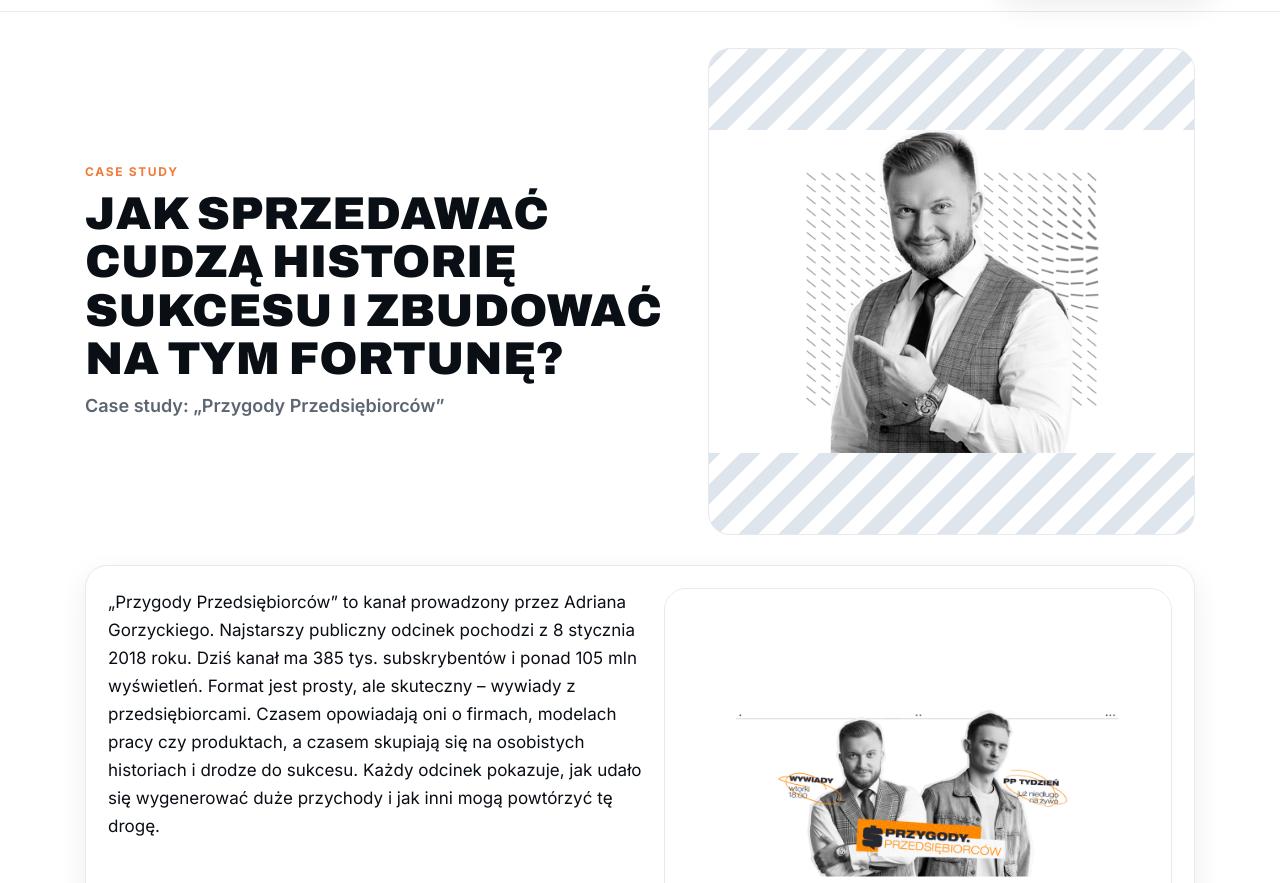
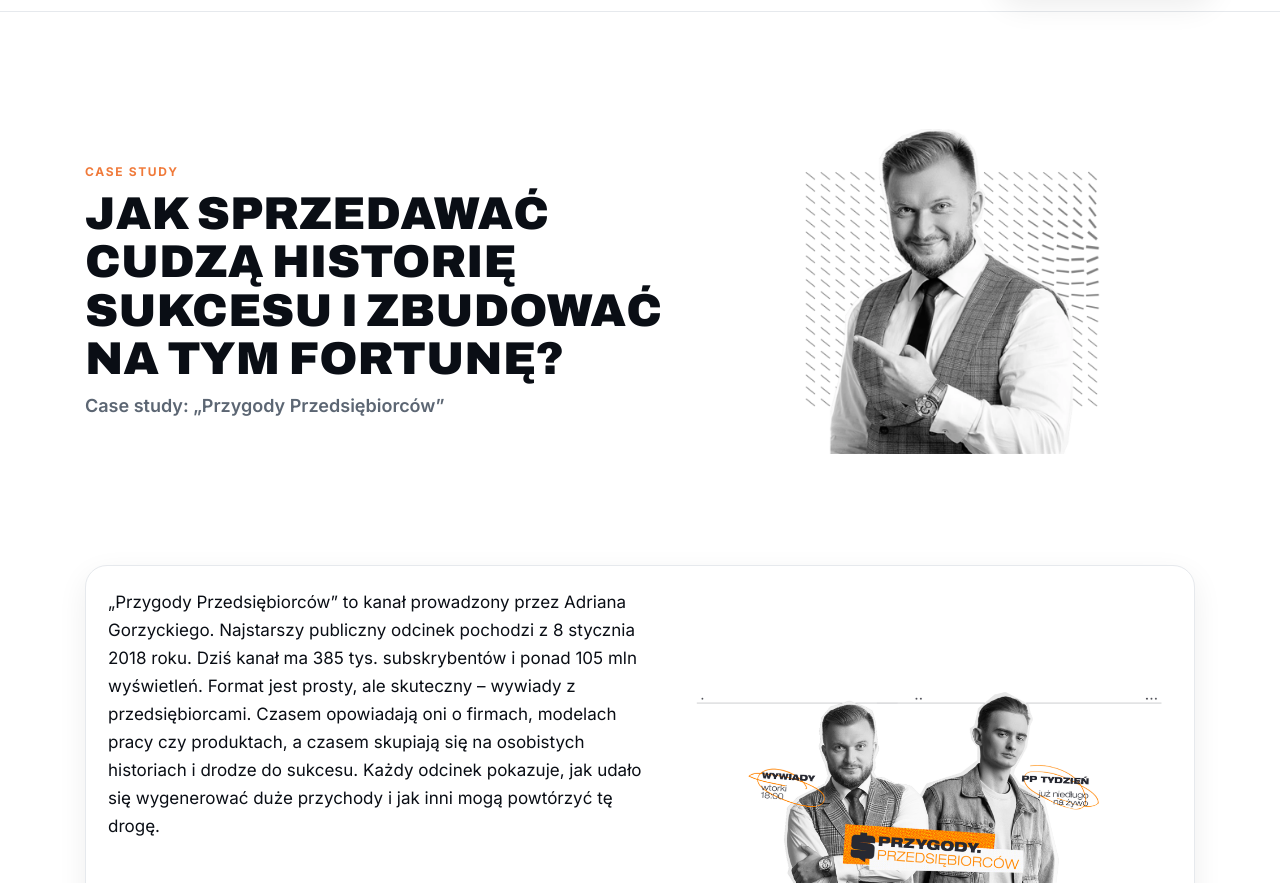
Before and after one commit to tobi070724/besidesfinance_1etap, a plain HTML site: page index.html in a window 1280 px wide. Shown: the part 69-952 px from the top of the page. Drawn offline with Linux system fonts and the light colour scheme.

Commit message:
Update index.html

```diff
--- a/index.html
+++ b/index.html
@@ -101,22 +101,19 @@
     .cta .pill{padding:12px 18px}
     footer{padding:24px 0 40px;color:#8b95a3;font-size:13px;text-align:center;border-top:1px solid var(--line)}
 
-    /* IMG — poprawka: bez przycinania, wyśrodkowane, responsywne */
+    /* IMG — poprawka: czyste zdjęcie bez tła i obramowania */
     .hero-media{
       position: relative;
-      border-radius: 22px;
+      border-radius: 0;
       overflow: hidden;
-      border:1px solid #E6E9ED;
       min-height: clamp(320px, 38vw, 520px);
-      background: repeating-linear-gradient(135deg,#dfe5ec 0 14px, transparent 14px 28px);
       display:flex;
       align-items:center;
       justify-content:center;
     }
     .about .media{
       position: relative;
-      border-radius: 22px;
-      border:1px solid #E6E9ED;
+      border-radius: 0;
       min-height: clamp(240px, 32vw, 420px);
       background:#fff;
       overflow:hidden;
@@ -125,16 +122,14 @@
       justify-content:center;
     }
 
-    /* Obraz wypełnia wysokość kontenera bez przycinania */
+    /* Obraz wypełnia kontener */
     .cover{
       position: static;
       height:100%;
-      width:auto;
-      max-width:100%;
+      width:100%;
       display:block;
-      object-fit:contain;
+      object-fit:cover;
       object-position:center;
-      background:#fff;
     }
     .hero-cover{ object-position:right center; }
 
```
